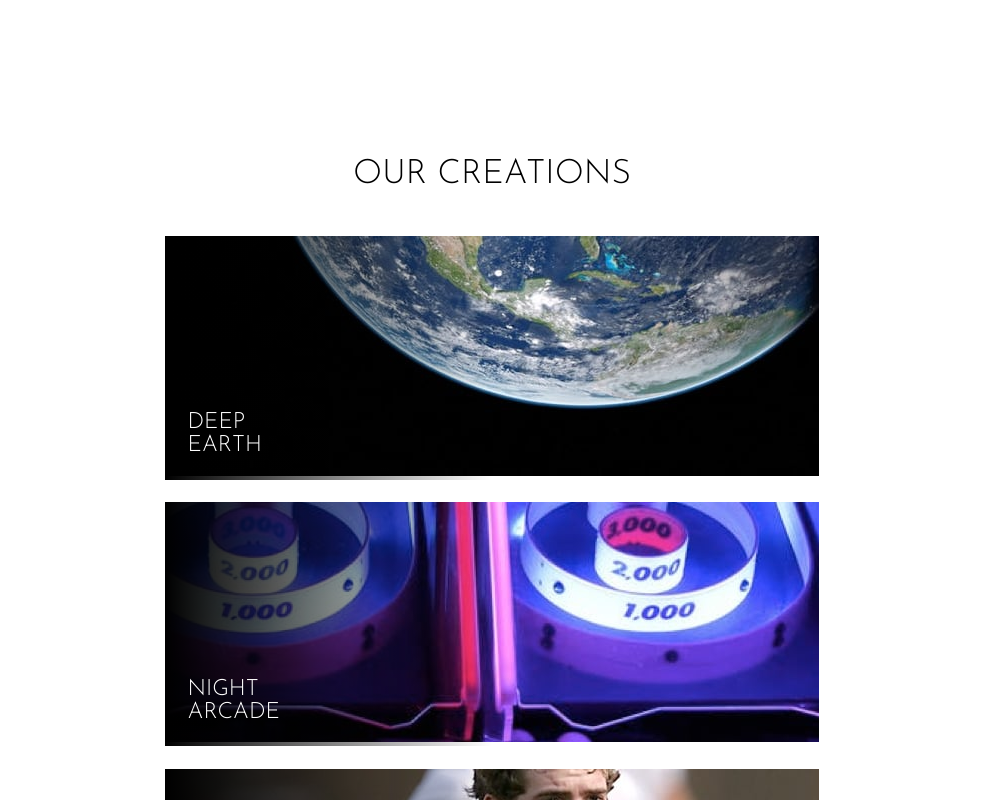
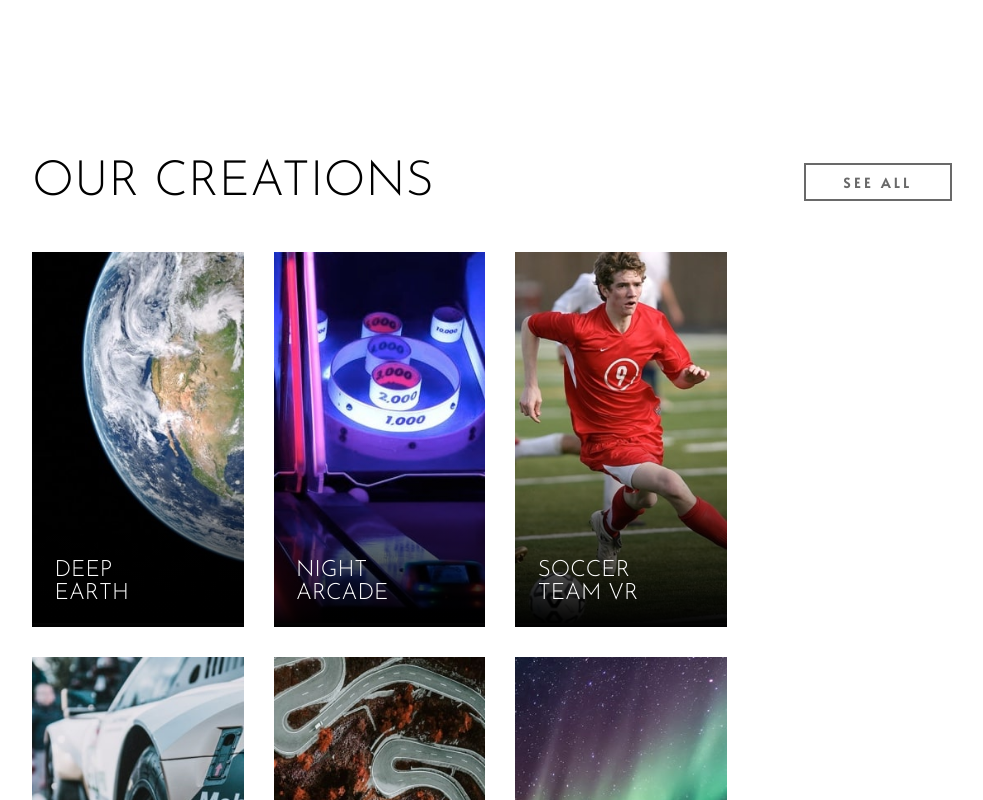
Before and after one commit to mirfanwebdev/loopstudio-landing-frontendmentor, a Vue app: page / in a window 1280 px wide. Shown: the part 1560-2360 px from the top of the page, without its empty margins (148-1131 px from the left). Built offline with nearby package versions, Linux system fonts and the light colour scheme.

Commit message:
add responsive design to product section and fix hero background

```diff
--- /dev/null
+++ b/src/components/BaseButton.vue
@@ -0,0 +1,21 @@
+<template>
+    <button class="btn">see all</button>
+</template>
+<style scoped>
+.btn {
+    font-family: var(--alata);
+    text-transform: uppercase;
+    letter-spacing: 0.25rem;
+    background-color: transparent;
+    border: 2px solid var(--very-dark-gray);
+    padding: 0.5rem 1.5rem;
+    color: var(--very-dark-gray);
+    cursor: pointer;
+    width: fit-content;
+    height: fit-content;
+}
+.btn:active {
+    background-color: var(--very-dark-gray);
+    color: var(--white);
+}
+</style>
--- a/src/components/BaseItem.vue
+++ b/src/components/BaseItem.vue
@@ -1,53 +1,69 @@
 <script setup>
 import { ref } from 'vue';
 import deepEarth from '../assets/mobile/image-deep-earth.jpg';
+import deepEarthDesktop from '../assets/desktop/image-deep-earth.jpg';
 import nightArcade from '../assets/mobile/image-night-arcade.jpg';
+import nightArcadeDesktop from '../assets/desktop/image-night-arcade.jpg';
 import soccerTeam from '../assets/mobile/image-soccer-team.jpg';
+import soccerTeamDesktop from '../assets/desktop/image-soccer-team.jpg';
 import grid from '../assets/mobile/image-grid.jpg';
+import gridDesktop from '../assets/desktop/image-grid.jpg';
 import above from '../assets/mobile/image-from-above.jpg';
+import aboveDesktop from '../assets/desktop/image-from-above.jpg';
 import pocketBorealis from '../assets/mobile/image-pocket-borealis.jpg';
+import pocketBorealisDesktop from '../assets/desktop/image-pocket-borealis.jpg';
 import curiosity from '../assets/mobile/image-curiosity.jpg';
+import curiosityDesktop from '../assets/desktop/image-curiosity.jpg';
 import fisheye from '../assets/mobile/image-fisheye.jpg';
+import fisheyeDesktop from '../assets/desktop/image-fisheye.jpg';
 const list = ref([
     {
         id: 1,
         name: 'deep earth',
         img: deepEarth,
+        imgDesktop: deepEarthDesktop,
     },
     {
         id: 2,
         name: 'night arcade',
         img: nightArcade,
+        imgDesktop: nightArcadeDesktop,
     },
     {
         id: 3,
         name: 'soccer team vr',
         img: soccerTeam,
+        imgDesktop: soccerTeamDesktop,
     },
     {
         id: 4,
         name: 'the grid',
         img: grid,
+        imgDesktop: gridDesktop,
     },
     {
         id: 5,
         name: 'from up above vr',
         img: above,
+        imgDesktop: aboveDesktop,
     },
     {
         id: 6,
         name: 'pocket borealis',
         img: pocketBorealis,
+        imgDesktop: pocketBorealisDesktop,
     },
     {
         id: 7,
         name: 'the curiosity',
         img: curiosity,
+        imgDesktop: curiosityDesktop,
     },
     {
         id: 8,
         name: 'fisheye',
         img: fisheye,
+        imgDesktop: fisheyeDesktop,
     },
 ]);
 
@@ -55,7 +71,10 @@ const list = ref([
 
 <template>
 <div v-for="item in list" :key="item.id" class="container-item">
-    <img :src="item.img" :alt="item.name">
+    <picture>
+        <source media="(min-width: 768px)" :srcset="item.imgDesktop">
+        <img :src="item.img" :alt="item.name">
+    </picture>
     <div class="bg"></div>
     <p>{{ item.name }}</p>
 </div>
@@ -64,11 +83,10 @@ const list = ref([
 <style scoped>
 img {
     width: 100%;
+    height: 100%;
     object-fit: cover;
 }
 .container-item {
-    width: 100%;
-    height: 100%;
     position: relative;
 }
 .bg {
@@ -76,7 +94,7 @@ img {
     width: 100%;
     height: 100%;
     background-image: linear-gradient(to right, var(--black), transparent, transparent);
-    bottom: 0;
+    top: 0;
 }
 p {
     position: absolute;
@@ -89,4 +107,13 @@ p {
     font-size: 1.5rem;
     width: 8rem;
 }
+
+@media screen and (min-width: 768px) {
+    .container-item {
+        width: 23%;
+    }
+    .bg {
+        background-image: linear-gradient(to top, var(--black), transparent, transparent);
+    }
+}
 </style>
--- a/src/components/Hero.vue
+++ b/src/components/Hero.vue
@@ -48,7 +48,7 @@ h1 {
 }
 .bg {
     position: absolute;
-    width: 100vw;
+    width: 100%;
     height: 100%;
     background-color: black;
     opacity: 0.4;
--- a/src/components/Products.vue
+++ b/src/components/Products.vue
@@ -1,14 +1,18 @@
 <script setup>
+import BaseButton from './BaseButton.vue';
 import BaseItem from './BaseItem.vue';
 </script>
 
 <template>
 <section>
-    <h2>our creations</h2>
+    <div class="container-title">
+        <h2>our creations</h2>
+        <BaseButton class="desktop"/>
+    </div>
     <div class="container-product">
         <BaseItem/>
     </div>
-    <button class="btn">see all</button>
+    <BaseButton class="mobile" />
 </section>
 </template>
 
@@ -27,23 +31,41 @@ h2 {
     font-size: 2.25rem;
     margin: 1.5rem 0;
 }
+.container-title{
+    display: flex;
+    justify-content: center;
+    width: 100%;
+}
 .container-product {
     display: flex;
     flex-direction: column;
     align-items: center;
     gap: 1.5rem;
 }
-.btn {
-    text-transform: uppercase;
-    letter-spacing: 0.25rem;
-    background-color: transparent;
-    border: 2px solid var(--very-dark-gray);
-    padding: 0.5rem 1.5rem;
-    color: var(--very-dark-gray);
-    cursor: pointer;
+.desktop {
+    display: none;
 }
-.btn:active {
-    background-color: var(--very-dark-gray);
-    color: var(--white);
+
+@media screen and (min-width: 768px) {
+    h2 {
+        font-size: 3.25rem;
+    }
+    .container-title {
+        justify-content: space-between;
+        align-items: center;
+    }
+    .container-product {
+        flex-direction: row;
+        flex-wrap: wrap;
+        gap: 2rem;
+    }
+    .mobile {
+        display: none;
+    }
+    .desktop {
+        display: block;
+        padding: 0.5rem 2.5rem;
+        font-weight: 700;
+    }
 }
 </style>
```
